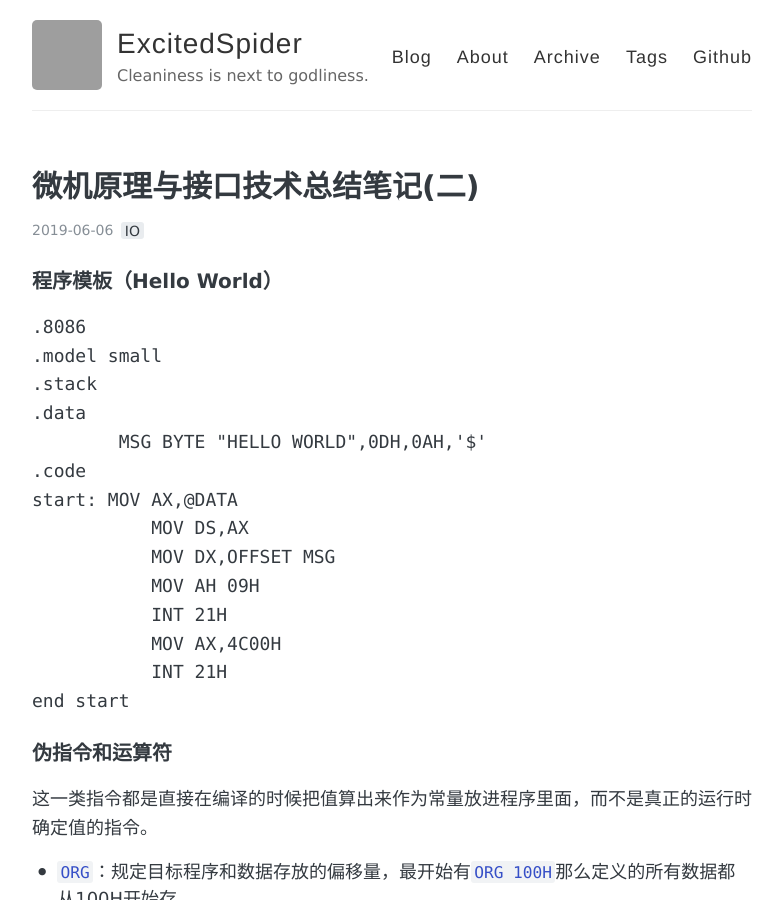
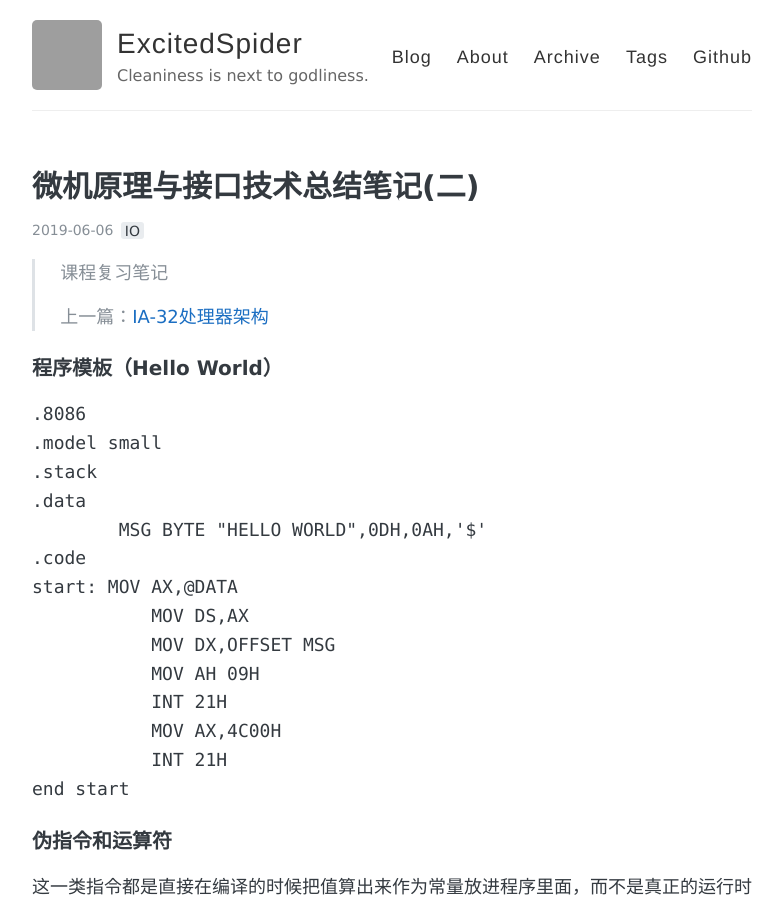
Before and after one commit to ExcitedSpider/archive.excitedspider.github.io, a Jekyll site: the page built from _posts/2019-6-6-微机原理与接口技术总结笔记(二).md, in a window 1280 px wide and 900 px high. Shown: the whole window, without its empty margins (248-1031 px from the left). Built offline with Jekyll 4.4.1, drawn with Linux system fonts in a browser that asks for light colours; grey boxes are pictures that could not be loaded.

Commit message:
2019/6/6 9:54 by

```diff
--- a/_posts/2019-6-6-微机原理与接口技术总结笔记(二).md
+++ b/_posts/2019-6-6-微机原理与接口技术总结笔记(二).md
@@ -6,6 +6,10 @@ excerpt: "8086汇编程序：伪指令，数据定义，通用指令集，子程
 tags: [IO]
 comments: false
 ---
+
+> 课程复习笔记
+>
+> 上一篇：[IA-32处理器架构](https://excitedspider.github.io/微机原理与接口技术总结笔记(一)/)
 
 ### 程序模板（Hello World）
 
```
